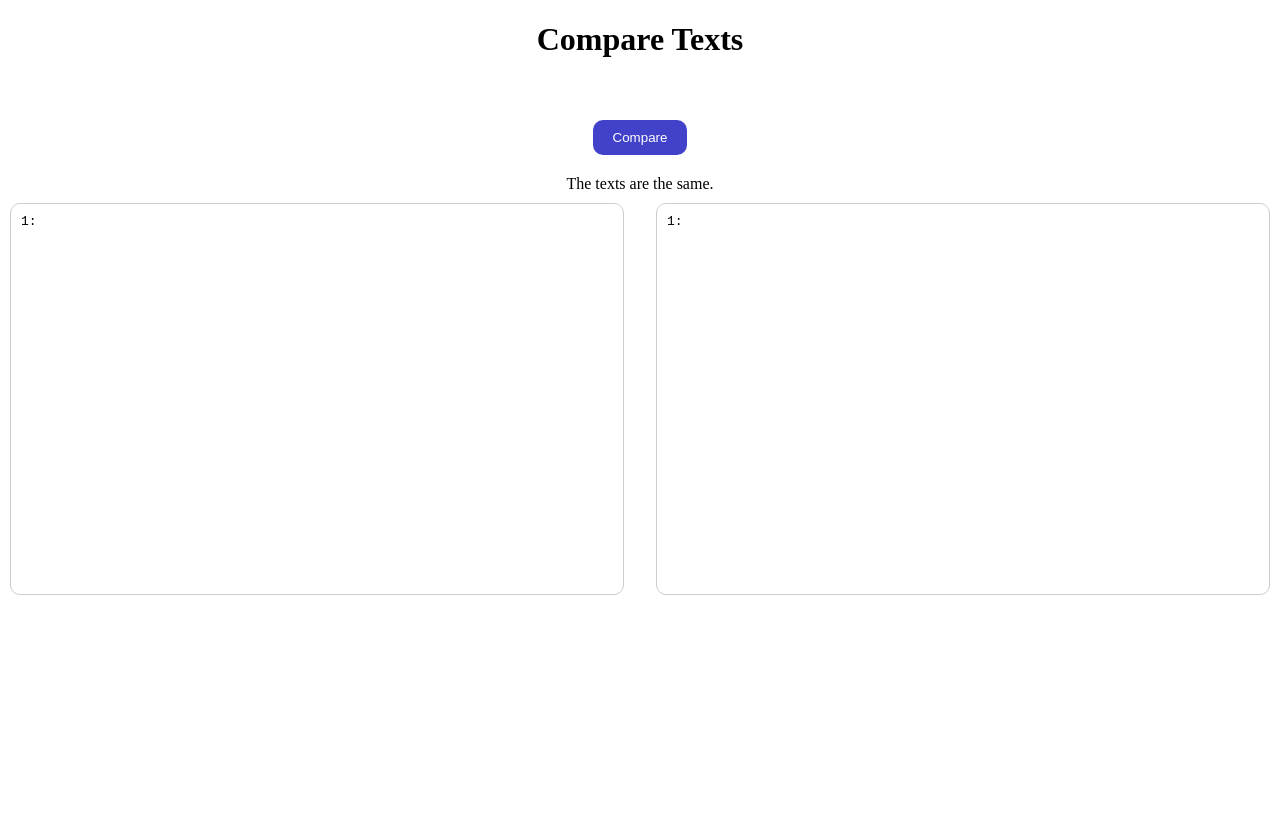
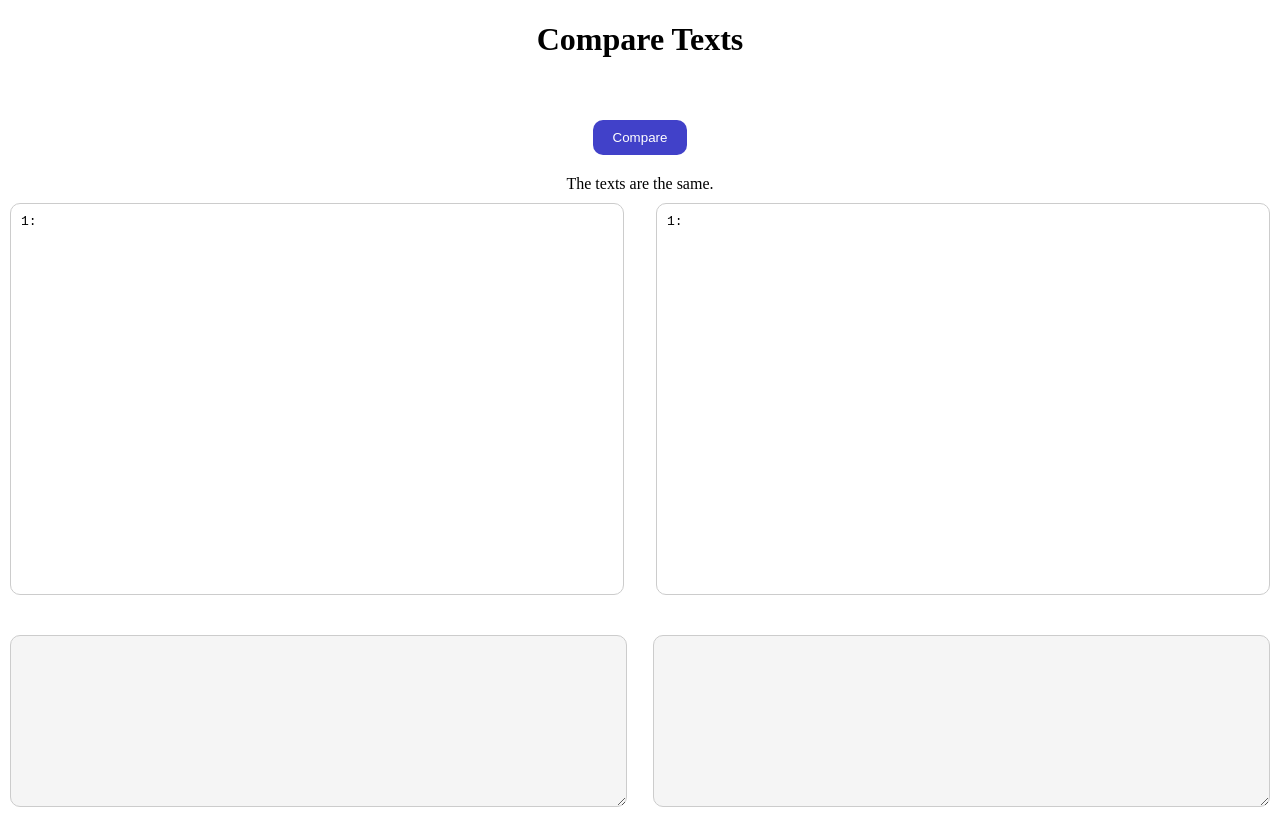
Before and after one commit to kolyastepanets/compare-texts, a plain HTML site: page compare.html in a window 1280 px wide. Both pictures are taken after a click on the button "Compare". Drawn offline with Linux system fonts and the light colour scheme.

Commit message:
move styles to separate folder

```diff
--- a/compare.html
+++ b/compare.html
@@ -4,79 +4,7 @@
   <meta charset="UTF-8">
   <meta name="viewport" content="width=device-width, initial-scale=1.0">
   <title>Text Comparison</title>
-  <style>
-      body {
-        margin: 0;
-        padding: 0;
-        overflow-x: hidden;
-      }
-      .container {
-        display: flex;
-        flex-direction: column;
-        align-items: center;
-        width: 100%;
-        position: relative;
-      }
-      .compare-texts {
-        text-align: center;
-      }
-      .highlight {
-        background-color: #4141c9;
-        color: white;
-      }
-      .text-container {
-        display: flex;
-        width: 100%;
-      }
-      .editable {
-        width: 100%;
-        height: 350px;
-        border: 1px solid #ccc;
-        padding: 10px;
-        margin: 10px;
-        overflow-y: auto;
-        white-space: pre-wrap;
-        word-wrap: break-word;
-        background-color: white;
-        color: black;
-        font-family: monospace;
-        border-radius: 10px;
-      }
-      .editable:focus {
-        outline: none;
-      }
-      #text1[data-placeholder-1]:empty:before {
-        content: attr(data-placeholder-1);
-        color: #aaa;
-        pointer-events: none;
-      }
-      #text2[data-placeholder-2]:empty:before {
-        content: attr(data-placeholder-2);
-        color: #aaa;
-        pointer-events: none;
-      }
-      .button-container {
-        display: flex;
-        justify-content: center;
-        margin-top: 20px;
-      }
-      button {
-        margin-top: 20px;
-        margin-bottom: 20px;
-        background-color: #4141c9;
-        color: white;
-        border-radius: 10px;
-        padding: 10px 20px;
-        border: none;
-        cursor: pointer;
-      }
-      .arrow-down {
-        cursor: pointer;
-        color: white;
-        font-size: 24px;
-        width: 15px;
-      }
-  </style>
+  <link rel="stylesheet" href="styles.css">
 </head>
 <body>
   <div class="container">
@@ -89,6 +17,11 @@
       <div id="text1" class="editable" contenteditable="true" data-placeholder-1="Insert a version of the text here."></div>
       <a id="arrow-down" class="arrow-down">&#x2193;</a>
       <div id="text2" class="editable" contenteditable="true" data-placeholder-2="Insert another version of the text here."></div>
+    </div>
+    <div id="original-texts-container" class="original-texts-container" style="display: none;">
+      <textarea id="original-text1" class="original-text" readonly></textarea>
+      <div class="spacer"></div>
+      <textarea id="original-text2" class="original-text" readonly></textarea>
     </div>
   </div>
 
@@ -179,6 +112,11 @@
         const text1 = text1Div.innerText;
         const text2 = text2Div.innerText;
 
+        // Store original texts in the inputs
+        document.getElementById('original-text1').value = text1;
+        document.getElementById('original-text2').value = text2;
+        document.getElementById('original-texts-container').style.display = 'flex';
+
         const lines1 = text1.split('\n');
         const lines2 = text2.split('\n');
         const newLines1 = []
@@ -263,16 +201,6 @@
         text1Div.contentEditable = 'false';
         text2Div.contentEditable = 'false';
 
-        // const originalTextDiv = document.createElement('div');
-        // originalTextDiv.innerHTML = `
-        //   <h3>Original Texts</h3>
-        //   <p>Text 1:</p>
-        //   <pre>${escapeHtml(lines1.join('\n'))}</pre>
-        //   <p>Text 2:</p>
-        //   <pre>${escapeHtml(lines2.join('\n'))}</pre>
-        // `;
-        // document.body.appendChild(originalTextDiv);
-
         if (isDifferent) {
           document.getElementById('arrow-down').style.color = '#4141c9'; // Show the arrow
           document.getElementById('arrow-down').addEventListener('click', function() {
--- /dev/null
+++ b/styles.css
@@ -0,0 +1,94 @@
+body {
+  margin: 0;
+  padding: 0;
+  overflow-x: hidden;
+}
+.container {
+  display: flex;
+  flex-direction: column;
+  align-items: center;
+  width: 100%;
+  position: relative;
+}
+.compare-texts {
+  text-align: center;
+}
+.highlight {
+  background-color: #4141c9;
+  color: white;
+}
+.text-container {
+  display: flex;
+  width: 100%;
+}
+.editable {
+  width: 100%;
+  height: 350px;
+  border: 1px solid #ccc;
+  padding: 10px;
+  margin: 10px;
+  overflow-y: auto;
+  white-space: pre-wrap;
+  word-wrap: break-word;
+  background-color: white;
+  color: black;
+  font-family: monospace;
+  border-radius: 10px;
+}
+.editable:focus {
+  outline: none;
+}
+#text1[data-placeholder-1]:empty:before {
+  content: attr(data-placeholder-1);
+  color: #aaa;
+  pointer-events: none;
+}
+#text2[data-placeholder-2]:empty:before {
+  content: attr(data-placeholder-2);
+  color: #aaa;
+  pointer-events: none;
+}
+.button-container {
+  display: flex;
+  justify-content: center;
+  margin-top: 20px;
+}
+button {
+  margin-top: 20px;
+  margin-bottom: 20px;
+  background-color: #4141c9;
+  color: white;
+  border-radius: 10px;
+  padding: 10px 20px;
+  border: none;
+  cursor: pointer;
+}
+.arrow-down {
+  cursor: pointer;
+  color: white;
+  font-size: 24px;
+  width: 15px;
+}
+.original-texts-container {
+  display: flex;
+  width: 100%;
+  margin-top: 20px;
+}
+.original-text {
+  width: 100%;
+  height: 150px;
+  border: 1px solid #ccc;
+  padding: 10px;
+  margin: 10px;
+  overflow-y: auto;
+  white-space: pre-wrap;
+  word-wrap: break-word;
+  background-color: #f5f5f5;
+  color: black;
+  font-family: monospace;
+  border-radius: 10px;
+  resize: vertical;
+}
+.spacer {
+  width: 15px;
+}
```
